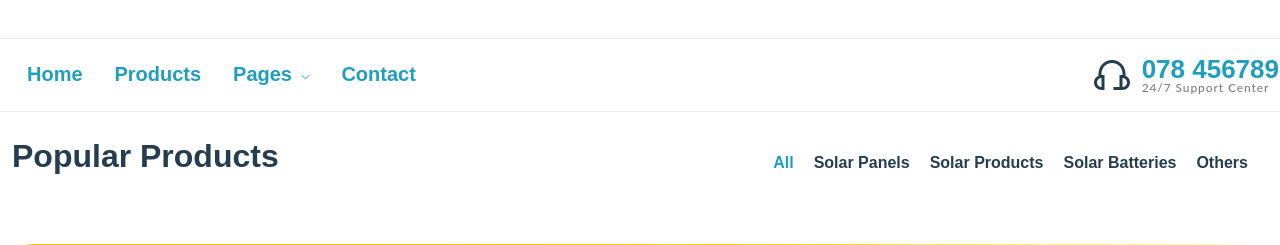
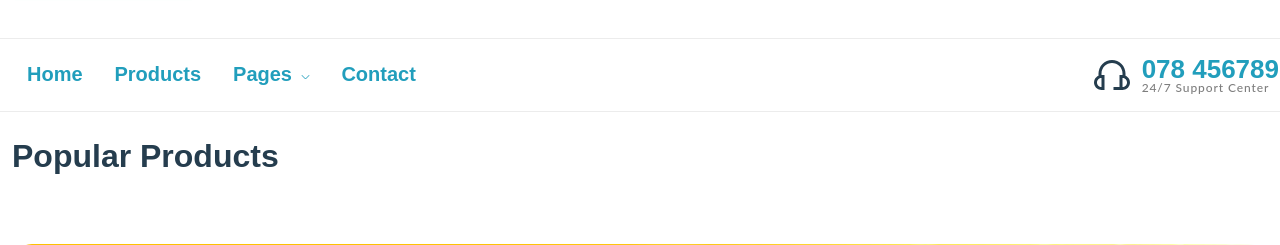
Before and after one commit to DarakhshanF/Django-eComm-app, a Django app: page /users/ in a window 1280 px wide. Shown: the part 209-454 px from the top of the page. Run offline with Django 4.2, Linux system fonts and the light colour scheme; data that the repository does not hold is empty; parts of the project's set-up code (start-up, migrations or seed data) failed here and were passed over; some libraries are stand-ins or nearby versions.

Commit message:
Update the Products page template

```diff
--- a/eCommerce/templates/users/homepage.html
+++ b/eCommerce/templates/users/homepage.html
@@ -7,23 +7,6 @@
             <div class="container">
                 <div class="section-title style-2 wow animate__animated animate__fadeIn">
                     <h3>Popular Products</h3>
-                    <ul class="nav nav-tabs links" id="myTab" role="tablist">
-                        <li class="nav-item" role="presentation">
-                            <button class="nav-link active" id="nav-tab-one" data-bs-toggle="tab" data-bs-target="#tab-one" type="button" role="tab" aria-controls="tab-one" aria-selected="true">All</button>
-                        </li>
-                        <li class="nav-item" role="presentation">
-                            <button class="nav-link" id="nav-tab-two" data-bs-toggle="tab" data-bs-target="#tab-two" type="button" role="tab" aria-controls="tab-two" aria-selected="false">Solar Panels</button>
-                        </li>
-                        <li class="nav-item" role="presentation">
-                            <button class="nav-link" id="nav-tab-three" data-bs-toggle="tab" data-bs-target="#tab-three" type="button" role="tab" aria-controls="tab-three" aria-selected="false">Solar Products</button>
-                        </li>
-                        <li class="nav-item" role="presentation">
-                            <button class="nav-link" id="nav-tab-four" data-bs-toggle="tab" data-bs-target="#tab-four" type="button" role="tab" aria-controls="tab-four" aria-selected="false">Solar Batteries</button>
-                        </li>
-                        <li class="nav-item" role="presentation">
-                            <button class="nav-link" id="nav-tab-five" data-bs-toggle="tab" data-bs-target="#tab-five" type="button" role="tab" aria-controls="tab-five" aria-selected="false">Others</button>
-                        </li>
-                    </ul>
                 </div>
                 <!--End nav-tabs-->
                 <div class="tab-content" id="myTabContent">
```
